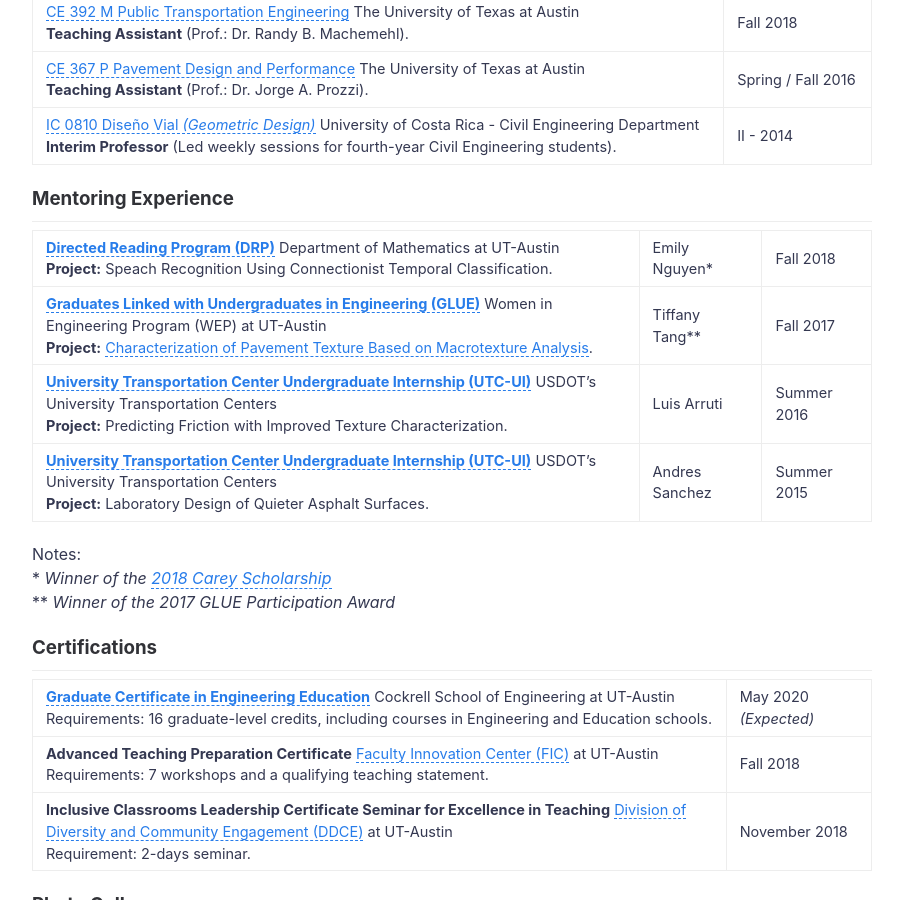
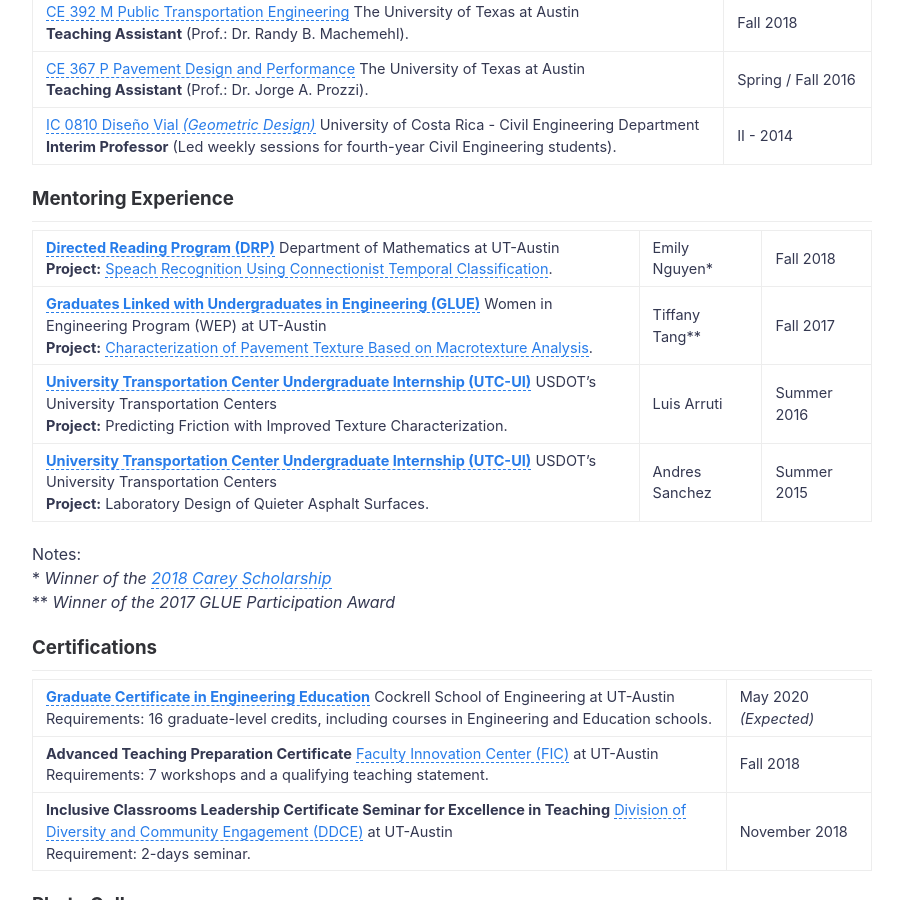
Before and after one commit to nzunigag/nzunigag.github.io, a Jekyll site: the page built from teaching.md, in a window 1280 px wide and 900 px high, scrolled down 528 px. Shown: the whole window, without its empty margins (188-1091 px from the left). Built offline with Jekyll 4.4.1, drawn with Linux system fonts in a browser that asks for light colours; part of the change alters nothing that is shown.

```diff
--- a/teaching.md
+++ b/teaching.md
@@ -20,7 +20,7 @@ ___
 ### Mentoring Experience
 ___
 
-<b>[Directed Reading Program (DRP)](https://web.ma.utexas.edu/users/drp/about.html)</b> Department of Mathematics at UT-Austin<br> <b>Project:</b> Speach Recognition Using Connectionist Temporal Classification. | Emily Nguyen*  | Fall 2018<br>
+<b>[Directed Reading Program (DRP)](https://web.ma.utexas.edu/users/drp/about.html)</b> Department of Mathematics at UT-Austin<br> <b>Project:</b> [Speach Recognition Using Connectionist Temporal Classification](/downloads/2018_DRP.pdf). | Emily Nguyen*  | Fall 2018<br>
 <b>[Graduates Linked with Undergraduates in Engineering (GLUE)](http://www.engr.utexas.edu/wep/career/glue)</b> Women in Engineering Program (WEP) at UT-Austin<br> <b>Project:</b> [Characterization of Pavement Texture Based on Macrotexture Analysis](/downloads/2017_GLUE.pdf). | Tiffany Tang** | Fall 2017<br>
 <b>[University Transportation Center Undergraduate Internship (UTC-UI)](https://ctr.utexas.edu/research/d-stop/education/utc-undergraduate-internship/)</b> USDOT’s University Transportation Centers<br> <b>Project:</b> Predicting Friction with Improved Texture Characterization. | Luis Arruti | Summer 2016<br>
 <b>[University Transportation Center Undergraduate Internship (UTC-UI)](https://ctr.utexas.edu/research/d-stop/education/utc-undergraduate-internship/)</b> USDOT’s University Transportation Centers<br> <b>Project:</b> Laboratory Design of Quieter Asphalt Surfaces. | Andres Sanchez | Summer 2015
```
